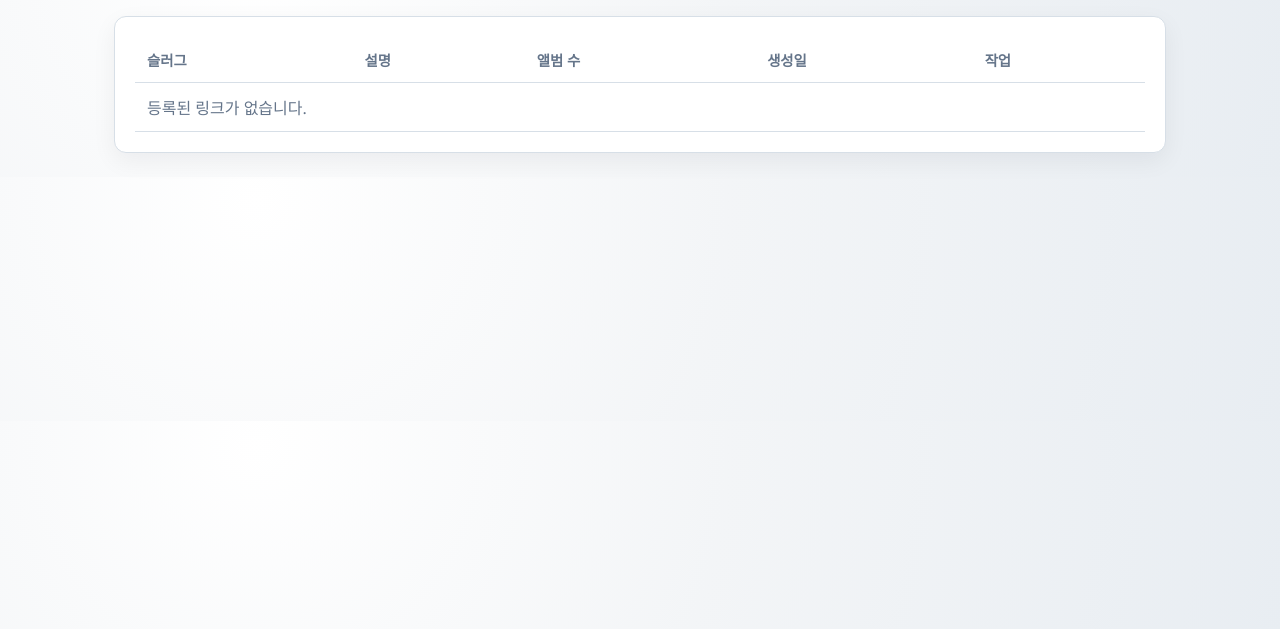
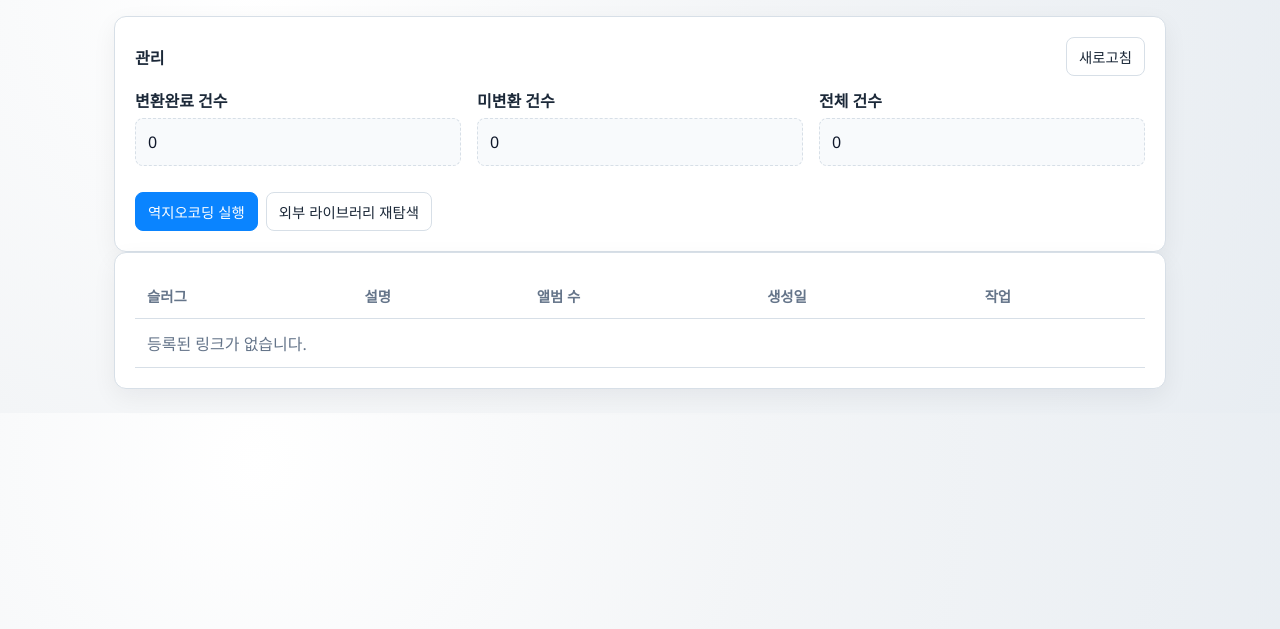
Before and after one commit to kckworld/kiosk-manager, a FastAPI app: page /admin in a window 1280 px wide. Shown: the part 67-696 px from the top of the page. Run offline with FastAPI, Linux system fonts and the light colour scheme.

Commit message:
기능 추가: 날씨 옵션 및 관리 패널(역지오코딩/라이브러리 재탐색) 구현

```diff
--- a/models.py
+++ b/models.py
@@ -19,6 +19,11 @@ class Settings:
         self.base_kiosk_url = os.getenv("BASE_KIOSK_URL", "https://your-kiosk-url.com").rstrip("/")
         self.base_short_url = os.getenv("BASE_SHORT_URL", "https://your-short-url.com").rstrip("/")
         self.database_url = os.getenv("DATABASE_URL", "sqlite:///./data/kiosk_links.db")
+        self.db_host = os.getenv("DB_HOST", "127.0.0.1")
+        self.db_port = int(os.getenv("DB_PORT", "15432"))
+        self.db_name = os.getenv("DB_NAME", "immich")
+        self.db_user = os.getenv("DB_USER", "immich")
+        self.db_password = os.getenv("DB_PASSWORD", "immich")
 
 
 settings = Settings()
--- a/requirements.txt
+++ b/requirements.txt
@@ -5,3 +5,4 @@ httpx==0.27.2
 jinja2==3.1.4
 python-dotenv==1.0.1
 python-multipart==0.0.20
+asyncpg==0.30.0
--- a/routers/api.py
+++ b/routers/api.py
@@ -1,5 +1,7 @@
+import asyncio
 from typing import Any, Dict
 
+import asyncpg
 import httpx
 from fastapi import APIRouter, HTTPException, Request
 
@@ -80,3 +82,89 @@ async def debug_albums_raw(request: Request) -> Dict[str, Any]:
                 "immich_api_key": "***"
             }
         }
+
+
+@router.get("/geocoding/status")
+async def get_geocoding_status(request: Request) -> Dict[str, int]:
+    settings = request.app.state.settings
+    query = """
+SELECT
+  COUNT(*) FILTER (WHERE country = '대한민국') AS converted,
+  COUNT(*) FILTER (WHERE country IS NULL OR country = 'South Korea' OR country = 'Korea') AS pending,
+  COUNT(*) AS total
+FROM asset_exif
+WHERE latitude IS NOT NULL;
+"""
+
+    conn = None
+    try:
+        conn = await asyncpg.connect(
+            host=settings.db_host,
+            port=settings.db_port,
+            database=settings.db_name,
+            user=settings.db_user,
+            password=settings.db_password,
+            timeout=10,
+        )
+        row = await conn.fetchrow(query)
+    except Exception as exc:
+        raise HTTPException(status_code=502, detail="Failed to query geocoding status") from exc
+    finally:
+        if conn is not None:
+            await conn.close()
+
+    if row is None:
+        return {"converted": 0, "pending": 0, "total": 0}
+
+    return {
+        "converted": int(row.get("converted") or 0),
+        "pending": int(row.get("pending") or 0),
+        "total": int(row.get("total") or 0),
+    }
+
+
+@router.post("/geocoding/run")
+async def run_geocoding() -> Dict[str, Any]:
+    command = (
+        "docker compose -f /volume1/docker/immich/docker-compose.yml "
+        "exec -T immich-naver-reverse-geocoding node updater.js"
+    )
+
+    try:
+        await asyncio.create_subprocess_shell(
+            command,
+            stdout=asyncio.subprocess.DEVNULL,
+            stderr=asyncio.subprocess.DEVNULL,
+        )
+    except Exception as exc:
+        raise HTTPException(status_code=500, detail="Failed to start geocoding job") from exc
+
+    return {"ok": True, "message": "역지오코딩 시작됨"}
+
+
+@router.post("/library/scan")
+async def run_library_scan(request: Request) -> Dict[str, Any]:
+    settings = request.app.state.settings
+    if not settings.immich_api_key:
+        raise HTTPException(status_code=500, detail="IMMICH_API_KEY is missing")
+
+    url = f"{settings.immich_url}/api/jobs/library/command"
+    headers = {"x-api-key": settings.immich_api_key}
+    payload = {"command": "start", "force": False}
+
+    try:
+        async with httpx.AsyncClient(timeout=20, verify=False) as client:
+            response = await client.post(url, headers=headers, json=payload)
+            response.raise_for_status()
+    except httpx.HTTPStatusError as exc:
+        error_msg = f"Immich API error {exc.response.status_code}"
+        try:
+            error_detail = exc.response.json()
+            error_msg += f": {error_detail}"
+        except Exception:
+            error_msg += f": {exc.response.text[:200]}"
+        raise HTTPException(status_code=502, detail=error_msg) from exc
+    except httpx.HTTPError as exc:
+        raise HTTPException(status_code=502, detail=f"Failed to connect to Immich: {str(exc)[:200]}") from exc
+
+    return {"ok": True, "message": "외부 라이브러리 재탐색 시작됨"}
--- a/templates/admin/index.html
+++ b/templates/admin/index.html
@@ -28,11 +28,119 @@ function fallbackCopyToClipboard(url) {
   }
   document.body.removeChild(textarea);
 }
+
+function adminPanel() {
+  return {
+    geocodingStatus: {
+      converted: 0,
+      pending: 0,
+      total: 0,
+    },
+    loadingStatus: false,
+    runningGeocoding: false,
+    runningLibraryScan: false,
+
+    init() {
+      this.refreshGeocodingStatus();
+    },
+
+    async refreshGeocodingStatus() {
+      this.loadingStatus = true;
+      try {
+        const response = await fetch('/api/geocoding/status');
+        const data = await response.json();
+        if (!response.ok) {
+          throw new Error(data.detail || '역지오코딩 현황 조회에 실패했습니다.');
+        }
+        this.geocodingStatus = {
+          converted: Number(data.converted || 0),
+          pending: Number(data.pending || 0),
+          total: Number(data.total || 0),
+        };
+      } catch (err) {
+        alert(err.message || '역지오코딩 현황 조회 중 오류가 발생했습니다.');
+      } finally {
+        this.loadingStatus = false;
+      }
+    },
+
+    async runGeocoding() {
+      this.runningGeocoding = true;
+      try {
+        const response = await fetch('/api/geocoding/run', { method: 'POST' });
+        const data = await response.json();
+        if (!response.ok) {
+          throw new Error(data.detail || '역지오코딩 실행에 실패했습니다.');
+        }
+        alert(data.message || '역지오코딩 시작됨');
+      } catch (err) {
+        alert(err.message || '역지오코딩 실행 중 오류가 발생했습니다.');
+      } finally {
+        this.runningGeocoding = false;
+      }
+    },
+
+    async runLibraryScan() {
+      this.runningLibraryScan = true;
+      try {
+        const response = await fetch('/api/library/scan', { method: 'POST' });
+        const data = await response.json();
+        if (!response.ok) {
+          throw new Error(data.detail || '외부 라이브러리 재탐색 실행에 실패했습니다.');
+        }
+        alert(data.message || '외부 라이브러리 재탐색 시작됨');
+      } catch (err) {
+        alert(err.message || '외부 라이브러리 재탐색 실행 중 오류가 발생했습니다.');
+      } finally {
+        this.runningLibraryScan = false;
+      }
+    },
+  };
+}
 </script>
 
 <div class="topbar">
   <h1>Kiosk URL Manager</h1>
   <a href="/admin/new" class="btn btn-primary">새 링크</a>
+</div>
+
+<div class="card" x-data="adminPanel()" x-init="init()">
+  <div class="row-actions" style="justify-content: space-between; align-items: center; margin-bottom: 12px;">
+    <strong>관리</strong>
+    <button class="btn" type="button" @click="refreshGeocodingStatus" :disabled="loadingStatus" x-text="loadingStatus ? '조회 중...' : '새로고침'"></button>
+  </div>
+
+  <div class="grid" style="margin-bottom: 12px; grid-template-columns: repeat(auto-fit, minmax(180px, 1fr));">
+    <div class="field">
+      <label>변환완료 건수</label>
+      <div class="preview" x-text="geocodingStatus.converted"></div>
+    </div>
+    <div class="field">
+      <label>미변환 건수</label>
+      <div class="preview" x-text="geocodingStatus.pending"></div>
+    </div>
+    <div class="field">
+      <label>전체 건수</label>
+      <div class="preview" x-text="geocodingStatus.total"></div>
+    </div>
+  </div>
+
+  <div class="row-actions">
+    <button
+      class="btn btn-primary"
+      type="button"
+      @click="runGeocoding"
+      :disabled="runningGeocoding"
+      x-text="runningGeocoding ? '실행 중...' : '역지오코딩 실행'"
+    ></button>
+    <button
+      class="btn"
+      type="button"
+      @click="runLibraryScan"
+      :disabled="runningLibraryScan"
+      x-text="runningLibraryScan ? '실행 중...' : '외부 라이브러리 재탐색'"
+    ></button>
+  </div>
 </div>
 
 <div class="card">
```
Also changed, not shown: templates/admin/form.html (+18 -1 lines).
